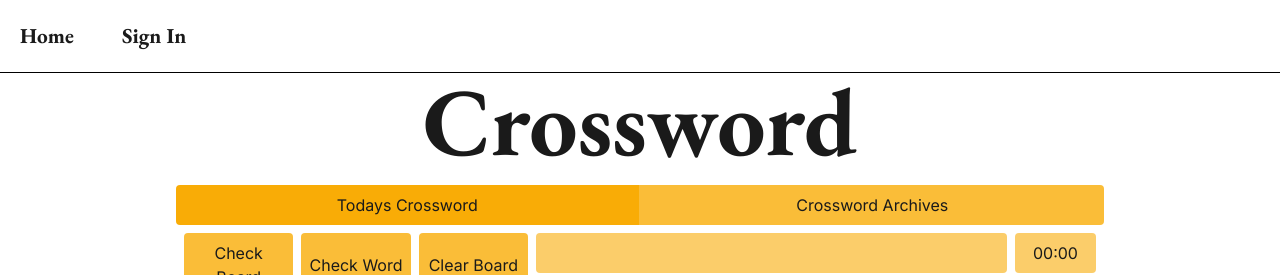
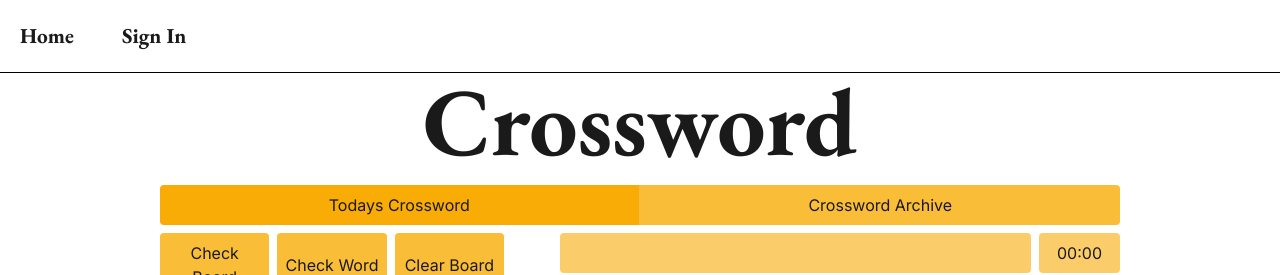
Before and after one commit to Talon-Games/talon-games, a Next.js app: page /games/crossword in a window 1280 px wide. Shown: the top 275 px of the page. Built offline with nearby package versions, Linux system fonts and the light colour scheme; no server answers; the database is empty.

Commit message:
switch view mode for crossword

```diff
--- /dev/null
+++ b/app/games/crossword/archive/page.tsx
@@ -0,0 +1,12 @@
+"use client";
+
+import { useCrosswordContext } from "@/lib/contexts/crosswordContext";
+
+export default function Archive() {
+  const { crosswordSize } = useCrosswordContext() as {
+    crosswordSize: { width: number; height: number; size: "mini" | "full" };
+    updateSize: (size: "mini" | "full") => void;
+  };
+
+  return <section>{crosswordSize.size}</section>;
+}
--- /dev/null
+++ b/app/games/crossword/layout.tsx
@@ -0,0 +1,69 @@
+"use client";
+
+import { useCrosswordContext } from "@/lib/contexts/crosswordContext";
+import ConnectedButton from "@/components/general/connectedButtons";
+import { useRouter } from "next/navigation";
+import { useEffect, useState } from "react";
+
+export default function CrosswordLayout({ children }: { children: any }) {
+  const router = useRouter();
+  const { crosswordSize, updateSize } = useCrosswordContext() as {
+    crosswordSize: { width: number; height: number; size: "mini" | "full" };
+    updateSize: (size: "mini" | "full") => void;
+  };
+  const [currentView, setCurrentView] = useState<"today" | "archive">("today");
+
+  useEffect(() => {
+    const url = new URL(window.location.href);
+    let type = url.searchParams.get("type");
+
+    let size: "full" | "mini" = "full";
+    if (type == "mini") {
+      size = "mini";
+    }
+
+    if (size == "mini") {
+      updateSize("mini");
+    } else {
+      updateSize("full");
+    }
+  }, []);
+
+  const switchView = () => {
+    if (currentView == "today") {
+      setCurrentView("archive");
+      router.push(`/games/crossword/archive?type=${crosswordSize.size}`);
+    } else {
+      setCurrentView("today");
+      router.push(`/games/crossword?type=${crosswordSize.size}`);
+    }
+  };
+
+  return (
+    <main className="w-9/12 ml-auto mr-auto max-sm:w-11/12">
+      <h1 className="font-heading text-center mb-4 text-8xl max-sm:text-7xl max-xs:text-6xl">
+        {crosswordSize.size == "full" ? "Crossword" : "Mini Crossword"}
+      </h1>
+      <ConnectedButton
+        onClickLeft={switchView}
+        onClickRight={switchView}
+        leftStyle="normal"
+        rightStyle="normal"
+        leftTitle="Todays Crossword"
+        rightTitle="Crossword Archive"
+        containerClassModifier="mb-2"
+        leftClassModifier={
+          currentView == "today"
+            ? "bg-secondary-500 border-r-2 border-secondary-400"
+            : "bg-secondary-400 hover:bg-secondary-500"
+        }
+        rightClassModifier={
+          currentView == "archive"
+            ? "bg-secondary-500 border-l-2 border-secondary-400"
+            : "bg-secondary-400 hover:bg-secondary-500"
+        }
+      />
+      {children}
+    </main>
+  );
+}
--- a/app/games/crossword/page.tsx
+++ b/app/games/crossword/page.tsx
@@ -144,8 +144,6 @@ export default function Crossword() {
 
   const [helpPopup, setHelpPopup] = useState(false);
 
-  const [currentView, setCurrentView] = useState<"play" | "archive">("play");
-
   const playAgain = () => {
     setIsRunning(false);
     setIsReset(true);
@@ -1680,43 +1678,9 @@ export default function Crossword() {
     setPublishPopup(true);
   };
 
-  const switchView = () => {
-    if (currentView == "play") {
-      /**
-       *  On the first switch to archive, load all of the archives
-       * */
-      setCurrentView("archive");
-    } else {
-      setCurrentView("play");
-    }
-  };
-
   return (
-    <main className="w-9/12 ml-auto mr-auto max-sm:w-11/12">
-      <h1 className="font-heading text-center mb-4 text-8xl max-sm:text-7xl max-xs:text-6xl">
-        {crosswordSize.size == "full" ? "Crossword" : "Mini Crossword"}
-      </h1>
-      {/*TOOD: normal play and archive toggle*/}
-      <ConnectedButton
-        onClickLeft={switchView}
-        onClickRight={switchView}
-        leftStyle="normal"
-        rightStyle="normal"
-        leftTitle="Todays Crossword"
-        rightTitle="Crossword Archives"
-        containerClassModifier="mb-2 px-4"
-        leftClassModifier={
-          currentView == "play"
-            ? "bg-secondary-500 border-r-2 border-secondary-400"
-            : "bg-secondary-400 hover:bg-secondary-500"
-        }
-        rightClassModifier={
-          currentView == "archive"
-            ? "bg-secondary-500 border-l-2 border-secondary-400"
-            : "bg-secondary-400 hover:bg-secondary-500"
-        }
-      />
-      <section className="flex justify-center gap-2 max-xl:flex-col w-full">
+    <>
+      <section className="flex justify-between gap-2 max-xl:flex-col w-full">
         <div className="flex flex-col gap-2">
           {mode == "play" ? (
             <section className="flex gap-2 w-full">
@@ -2194,6 +2158,6 @@ export default function Crossword() {
           updateNotification={(value) => setNotification(value)}
         />
       ) : null}
-    </main>
+    </>
   );
 }
--- a/app/layout.tsx
+++ b/app/layout.tsx
@@ -1,4 +1,5 @@
 import { AuthContextProvider } from "@/lib/contexts/authContext";
+import { CrosswordContextProvider } from "@/lib/contexts/crosswordContext";
 import NavBar from "@/components/general/navBar";
 import type { Metadata, Viewport } from "next";
 import { Inter } from "next/font/google";
@@ -83,10 +84,12 @@ export default function RootLayout({
         className={`${inter.className} bg-background-white text-accent-900 flex flex-col items-center justify-between min-h-screen`}
       >
         <div className="w-full">
-          <AuthContextProvider>
-            <NavBar />
-            {children}
-          </AuthContextProvider>
+          <CrosswordContextProvider>
+            <AuthContextProvider>
+              <NavBar />
+              {children}
+            </AuthContextProvider>
+          </CrosswordContextProvider>
         </div>
         <footer className="text-sm p-4 w-full flex justify-between">
           <a
--- a/lib/contexts/authContext.tsx
+++ b/lib/contexts/authContext.tsx
@@ -1,10 +1,11 @@
 "use client";
+
 import {
   createContext,
   useContext,
   useEffect,
   useState,
-  ReactNode
+  ReactNode,
 } from "react";
 import { getAuth, onAuthStateChanged, User } from "firebase/auth";
 import { firebase_app } from "@/firebase/config";
@@ -20,7 +21,7 @@ interface AuthContextProviderProps {
 }
 
 export function AuthContextProvider({
-  children
+  children,
 }: AuthContextProviderProps): JSX.Element {
   const [user, setUser] = useState<User | null>(null);
   const [loading, setLoading] = useState(true);
--- /dev/null
+++ b/lib/contexts/crosswordContext.tsx
@@ -0,0 +1,34 @@
+"use client";
+
+import { createContext, useContext, useState, ReactNode } from "react";
+export const CrosswordContext = createContext({});
+
+export const useCrosswordContext = () => useContext(CrosswordContext);
+
+interface CrosswordContextProviderProps {
+  children: ReactNode;
+}
+
+export function CrosswordContextProvider({
+  children,
+}: CrosswordContextProviderProps): JSX.Element {
+  const [crosswordSize, setCrosswordSize] = useState<{
+    width: number;
+    height: number;
+    size: "mini" | "full";
+  }>({ width: 12, height: 12, size: "full" });
+
+  const updateSize = (size: "full" | "mini") => {
+    if (size == "full") {
+      setCrosswordSize({ width: 12, height: 12, size: "full" });
+    } else {
+      setCrosswordSize({ width: 5, height: 5, size: "mini" });
+    }
+  };
+
+  return (
+    <CrosswordContext.Provider value={{ crosswordSize, updateSize }}>
+      {children}
+    </CrosswordContext.Provider>
+  );
+}
```
